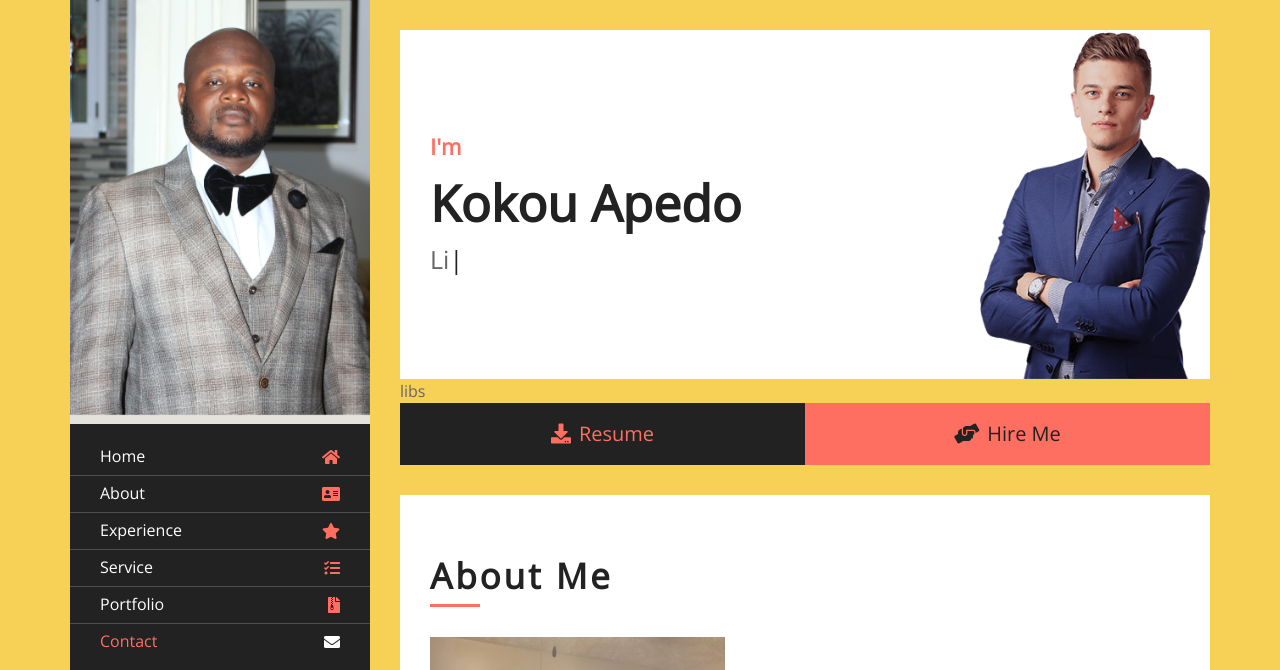
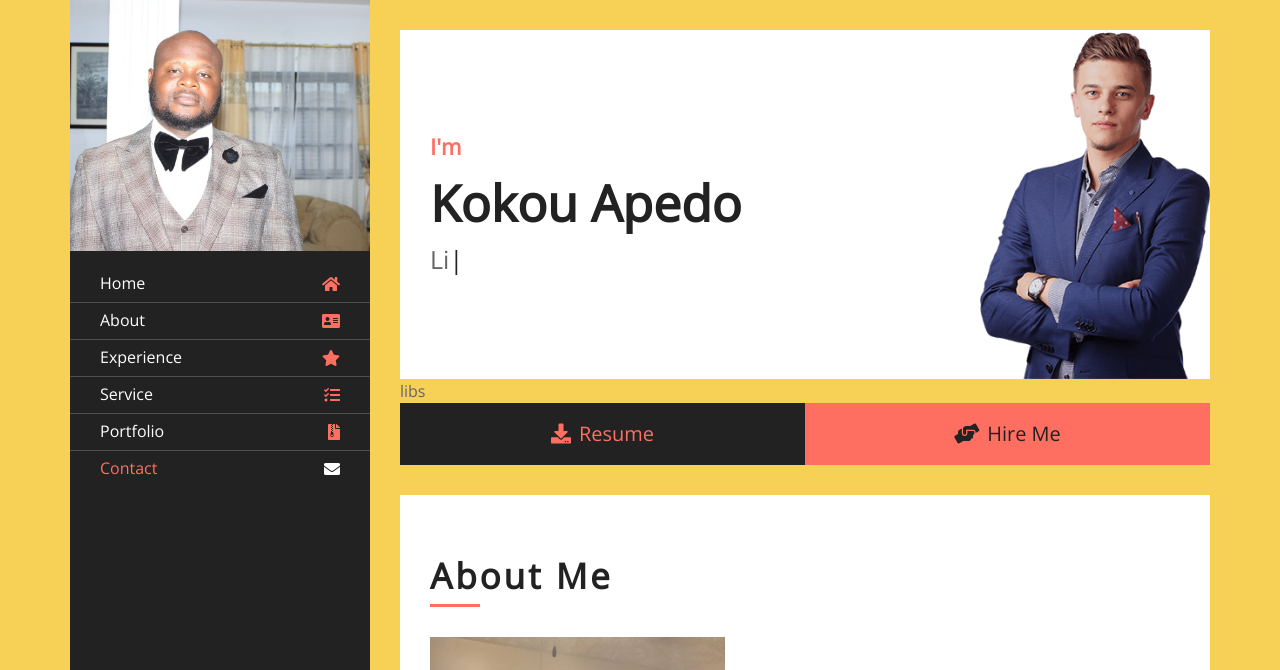
Before and after one commit to kapedo24/resume, a plain HTML site: page index.html in a window 1280 px wide. Shown: the top 670 px of the page. Drawn offline with nearby package versions, Linux system fonts and the light colour scheme.

Commit message:
new change1

```diff
--- a/index.html
+++ b/index.html
@@ -28,7 +28,7 @@
         <div class="wrapper">
             <div class="sidebar">
                 <div class="sidebar-header">
-                    <img src="img/kokoporfolio.jpg" alt="Image">
+                    <img src="img/kokouporfolio.jpg" alt="Image">
                 </div>
                 <div class="sidebar-content">
                     <nav class="navbar navbar-expand-md bg-dark navbar-dark">
```
Also changed, not shown: img/kokouporfolio.jpg (added), img/kokouporfolio2.jpg (added), 1 other file.
